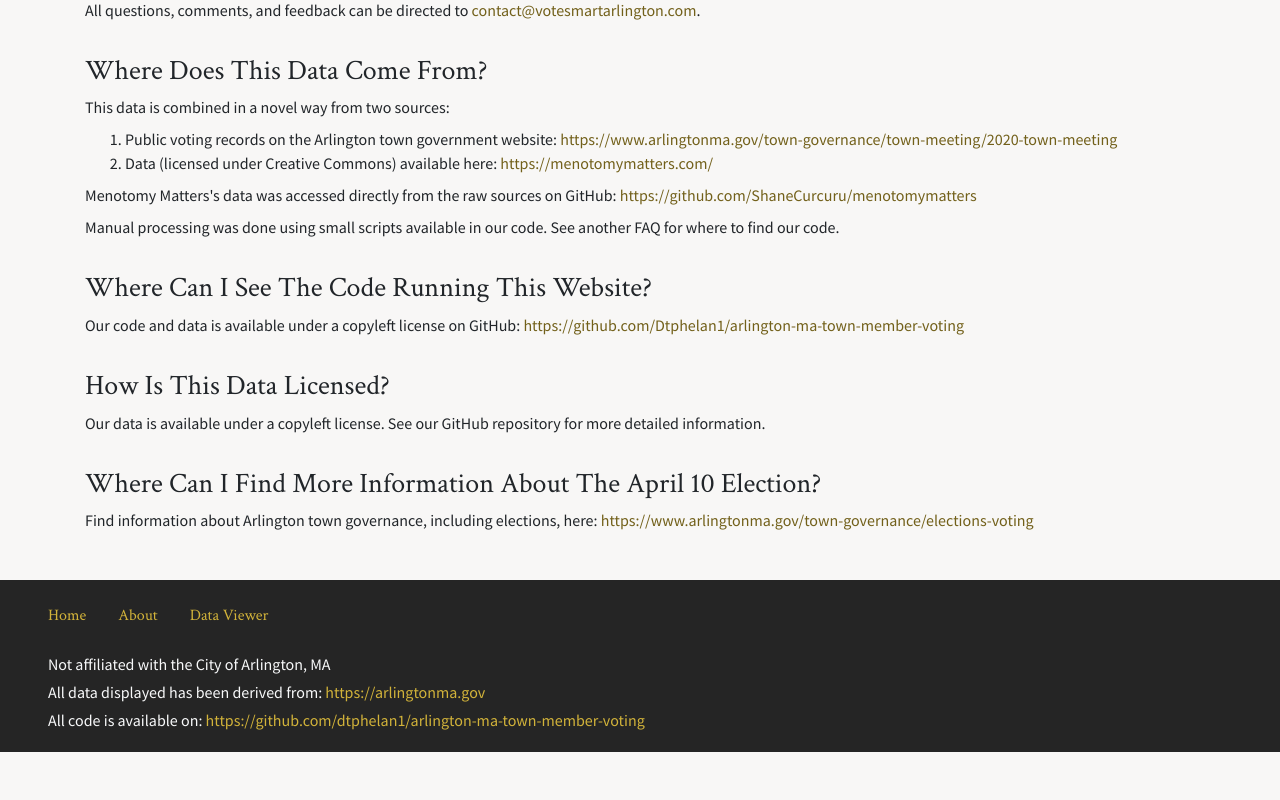
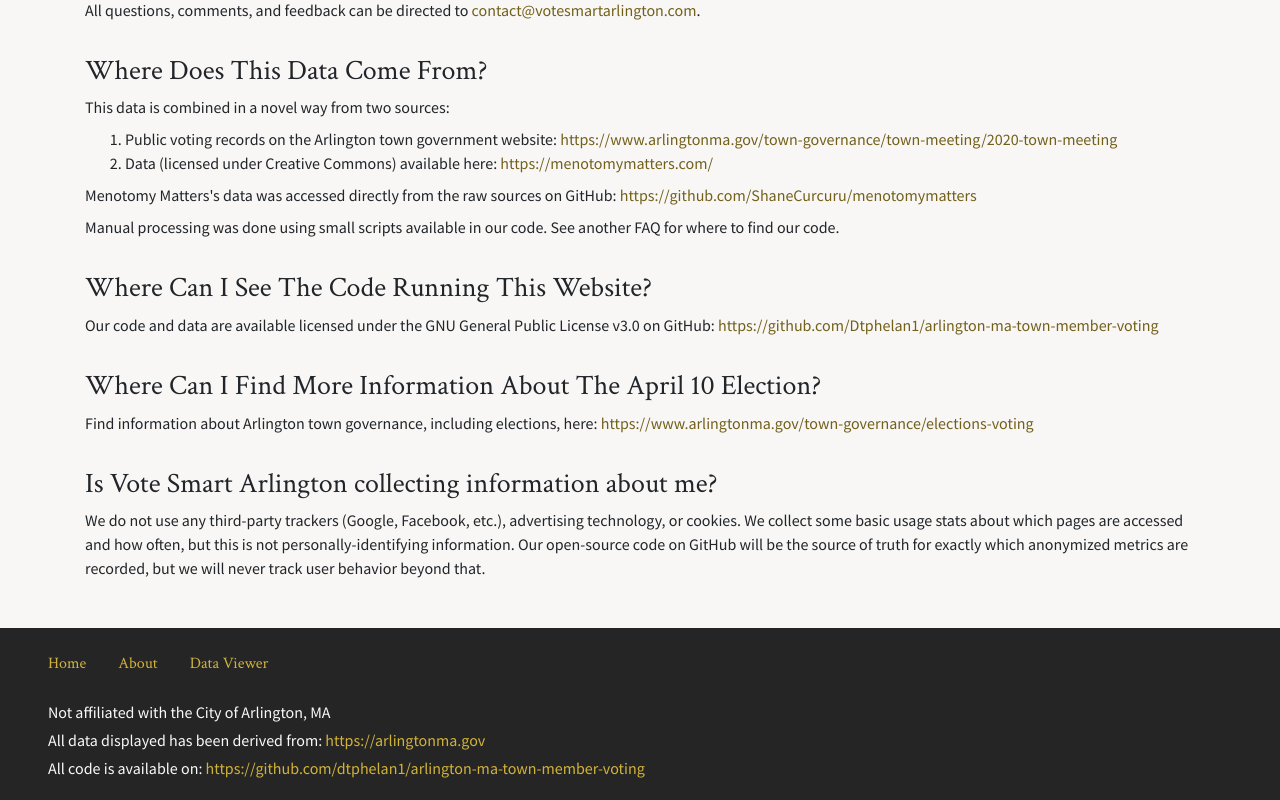
Before and after one commit to Dtphelan1/arlington-ma-town-member-voting, a React (Create React App) app in the folder front-end/: page /#/about in a window 1280 px wide. Shown: the part 833-1633 px from the top of the page. Before the commit the page ends 1585 px from the top, so only its background shows below. Built offline with nearby package versions, Linux system fonts and the light colour scheme.

Commit message:
Update account page to indicate basic metric collection

```diff
--- a/front-end/src/routes/AboutPage.js
+++ b/front-end/src/routes/AboutPage.js
@@ -92,17 +92,10 @@ function AboutPage() {
         <div className="faq-entry">
           <h3 id="where-can-i-see-the-code-running-this-website-">Where Can I See The Code Running This Website?</h3>
           <p>
-            Our code and data is available under a copyleft license on GitHub:{' '}
+            Our code and data are available licensed under the GNU General Public License v3.0 on GitHub:{' '}
             <a href="https://github.com/Dtphelan1/arlington-ma-town-member-voting">
               https://github.com/Dtphelan1/arlington-ma-town-member-voting
             </a>
-          </p>
-        </div>
-
-        <div className="faq-entry">
-          <h3 id="how-is-this-data-licensed-">How Is This Data Licensed?</h3>
-          <p>
-            Our data is available under a copyleft license. See our GitHub repository for more detailed information.
           </p>
         </div>
 
@@ -117,6 +110,18 @@ function AboutPage() {
             </a>{' '}
           </p>
         </div>
+
+        <div className="faq-entry">
+          <h3 id="is-vote-smart-arlington-collecting-information-about-me">
+            Is Vote Smart Arlington collecting information about me?
+          </h3>
+          <p>
+            We do not use any third-party trackers (Google, Facebook, etc.), advertising technology, or cookies. We collect
+            some basic usage stats about which pages are accessed and how often, but this is not personally-identifying information.
+            Our open-source code on GitHub will be the source of truth for exactly which anonymized metrics are recorded, but we will
+            never track user behavior beyond that.
+          </p>
+        </div>
       </div>
     </section>
   );
```
